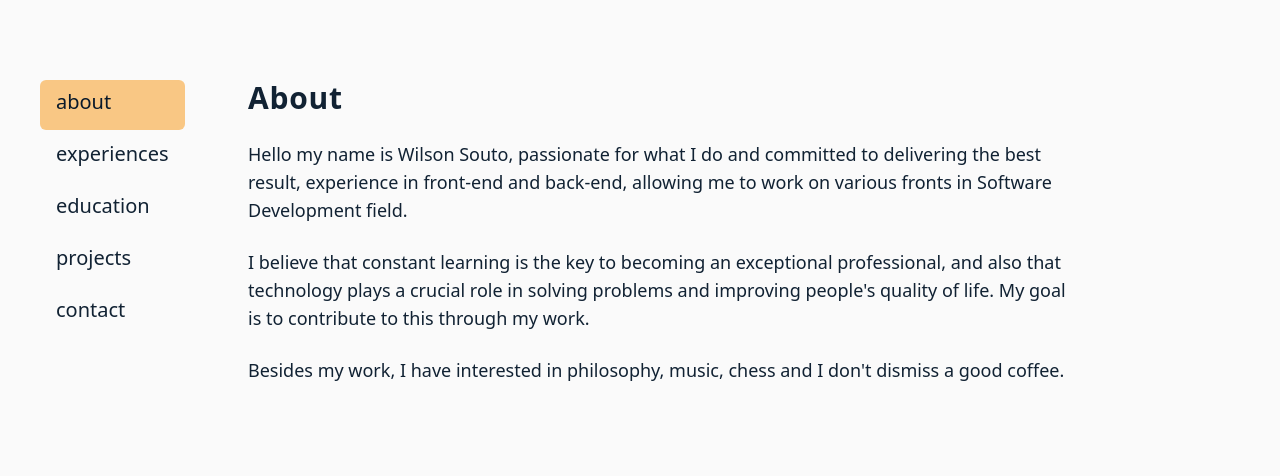
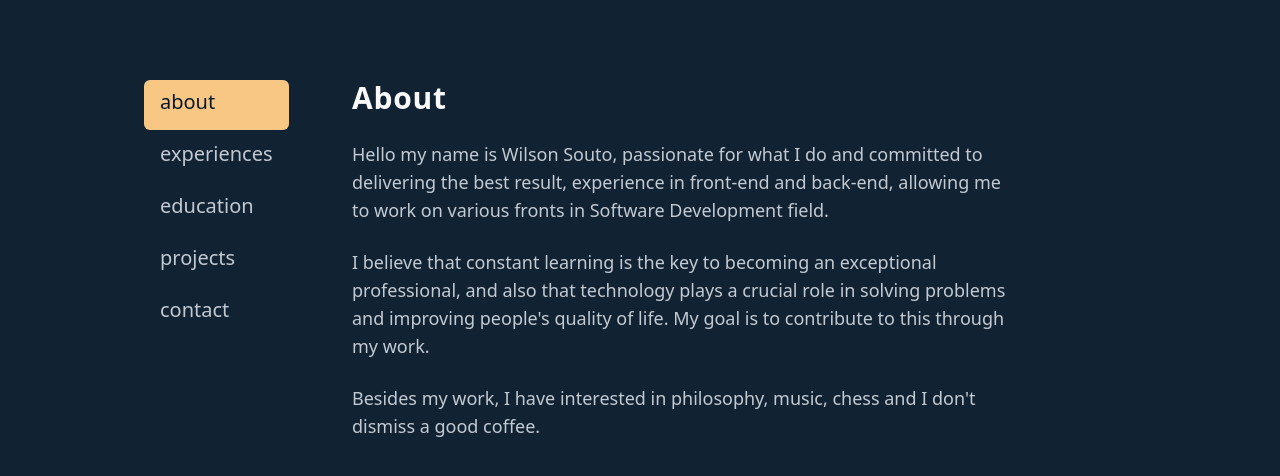
Before and after one commit to wilsonsouto/portfolio, a Next.js app: page / in a window 1280 px wide. Shown: the top 476 px of the page. Built offline with nearby package versions, Linux system fonts and the light colour scheme.

Commit message:
Remove light background and text color and refactor some stuffs

```diff
--- a/src/app/layout.tsx
+++ b/src/app/layout.tsx
@@ -13,7 +13,7 @@ export default function RootLayout({
 }>) {
   return (
     <html lang='en'>
-      <body className='bg-background text-foreground dark:bg-foreground dark:text-background'>{children}</body>
+      <body className='m-auto flex max-w-5xl gap-52 bg-foreground px-4 py-20 text-background'>{children}</body>
     </html>
   );
 }
--- a/src/app/page.tsx
+++ b/src/app/page.tsx
@@ -12,18 +12,18 @@ export default function Header() {
   };
 
   return (
-    <div className='m-auto flex max-w-7xl gap-52 px-10 py-20'>
+    <>
       <header className='relative'>
         <nav className='fixed py-2'>
-          <ul className={`flex min-w-36 flex-col gap-6 text-xl`}>
-            <span
-              style={{ top: `${position}%` }}
-              className={`absolute left-0 -z-10 h-1/5 w-full rounded-md bg-accent-300 transition-all duration-300 ease-in-out`}
-            ></span>
+          <span
+            style={{ top: `${position}%` }}
+            className={`absolute left-0 -z-10 h-1/5 w-full rounded-md bg-accent-300 transition-all duration-300 ease-in-out`}
+          ></span>
+          <ul className={`flex flex-col gap-6 text-xl`}>
             {menu.map((item, index) => (
               <li
                 key={index}
-                className={`cursor-pointer px-4 duration-300 ${item.section === activeSection ? 'text-neutral-900' : 'hover:text-accent-300 dark:text-neutral-400'}`}
+                className={`cursor-pointer px-4 duration-300 ${item.section === activeSection ? 'text-neutral-900' : 'text-neutral-300 hover:text-accent-300'}`}
                 onClick={() => handleClick(item.section, item.position)}
               >
                 {item.section}
@@ -34,10 +34,10 @@ export default function Header() {
       </header>
       <main>
         <section className='flex flex-col gap-6'>
-        {menu.map((item) => item.section === activeSection && item.prop)}
+          {menu.map((item) => item.section === activeSection && item.prop)}
         </section>
       </main>
-    </div>
+    </>
   );
 }
 
--- a/src/components/typography/paragraph.component.tsx
+++ b/src/components/typography/paragraph.component.tsx
@@ -3,5 +3,5 @@ interface ParagraphProps {
 }
 
 export default function Paragraph({ text }: ParagraphProps) {
-  return <p className='w-10/12 text-lg dark:text-neutral-200'>{text}</p>;
+  return <p className='w-10/12 text-lg text-neutral-300'>{text}</p>;
 }
```
